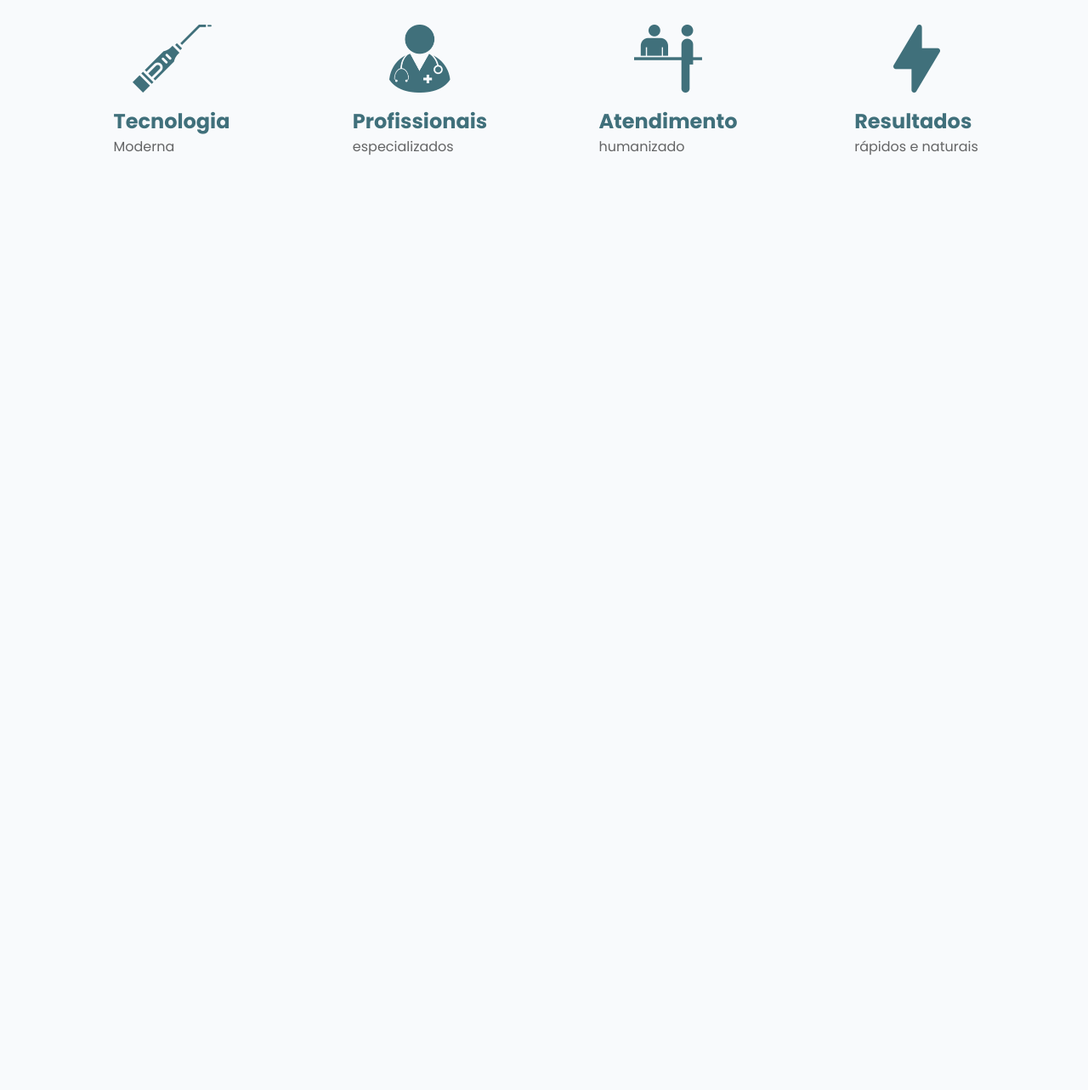
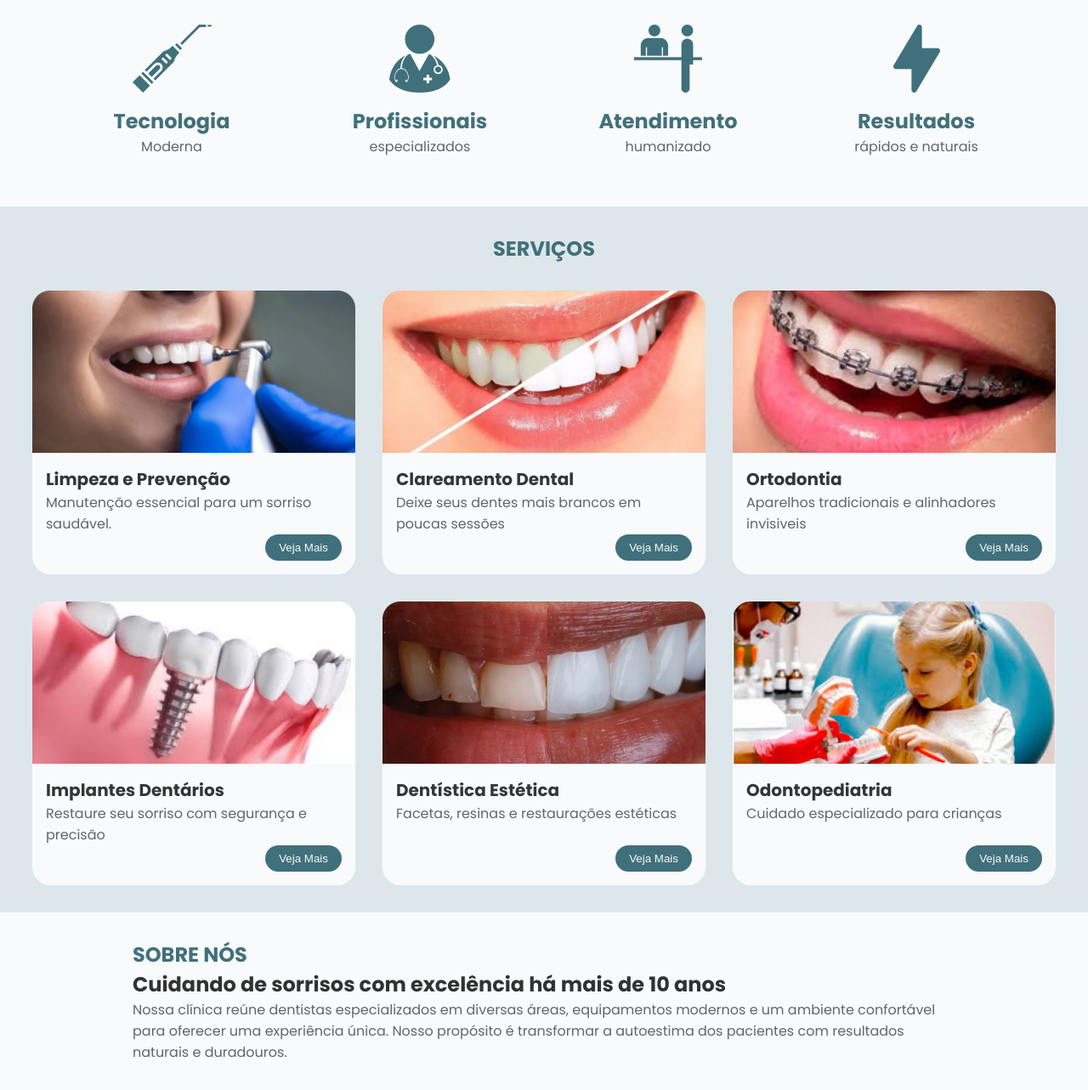
Before and after one commit to Joao-Henrique-Syllos-Braga/Dentista-exemplo, a plain HTML site: page index.html in a window 1280 px wide. Shown: the part 817-2100 px from the top of the page at 85% size. Before the commit the page ends 1060 px from the top, so only its background shows below. Drawn offline with Linux system fonts and the light colour scheme.

Commit message:
Serviços feito

```diff
--- a/index.html
+++ b/index.html
@@ -82,6 +82,85 @@
           </div>
         </div>
       </section>
+      <section class="servicos">
+        <h1 class="srv-title bnef-highlight">SERVIÇOS</h1>
+        <div class="srv-cards">
+          <div class="srv-card">
+            <img src="Imagens/cards/limpeza.png" alt="" class="srv-img" />
+            <div class="srv-card-container">
+              <h2 class="srv-card-title">Limpeza e Prevenção</h2>
+              <p class="srv-card-tet">
+                Manutenção essencial para um sorriso saudável.
+              </p>
+              <button class="srv-card-btn">Veja Mais</button>
+            </div>
+          </div>
+          <div class="srv-card">
+            <img src="Imagens/cards/clareamento.png" alt="" class="srv-img" />
+            <div class="srv-card-container">
+              <h2 class="srv-card-title">Clareamento Dental</h2>
+              <p class="srv-card-text">
+                Deixe seus dentes mais brancos em poucas sessões
+              </p>
+              <button class="srv-card-btn">Veja Mais</button>
+            </div>
+          </div>
+          <div class="srv-card">
+            <img src="Imagens/cards/ortodontia.png" alt="" class="srv-img" />
+            <div class="srv-card-container">
+              <h2 class="srv-card-title">Ortodontia</h2>
+              <p class="srv-card-text">
+                Aparelhos tradicionais e alinhadores invisiveis
+              </p>
+              <button class="srv-card-btn">Veja Mais</button>
+            </div>
+          </div>
+          <div class="srv-card">
+            <img src="Imagens/cards/implantes.png" alt="" class="srv-img" />
+            <div class="srv-card-container">
+              <h2 class="srv-card-title">Implantes Dentários</h2>
+              <p class="srv-card-text">
+                Restaure seu sorriso com segurança e precisão
+              </p>
+              <button class="srv-card-btn">Veja Mais</button>
+            </div>
+          </div>
+          <div class="srv-card">
+            <img src="Imagens/cards/estetica.png" alt="" class="srv-img" />
+            <div class="srv-card-container">
+              <h2 class="srv-card-title">Dentística Estética</h2>
+              <p class="srv-card-text">
+                Facetas, resinas e restaurações estéticas
+              </p>
+              <button class="srv-card-btn">Veja Mais</button>
+            </div>
+          </div>
+          <div class="srv-card">
+            <img src="Imagens/cards/pediatria.png" alt="" class="srv-img" />
+            <div class="srv-card-container">
+              <h2 class="srv-card-title">Odontopediatria</h2>
+              <p class="srv-card-text">Cuidado especializado para crianças</p>
+              <button class="srv-card-btn">Veja Mais</button>
+            </div>
+          </div>
+        </div>
+      </section>
+      <section class="sobre">
+        <div class="sobre-container">
+          <h1>SOBRE NÓS</h1>
+          <div class="sobre-text-container">
+            <h2 class="sobre-title">
+              Cuidando de sorrisos com excelência há mais de 10 anos
+            </h2>
+            <p class="sobre-text">
+              Nossa clínica reúne dentistas especializados em diversas áreas,
+              equipamentos modernos e um ambiente confortável para oferecer uma
+              experiência única. Nosso propósito é transformar a autoestima dos
+              pacientes com resultados naturais e duradouros.
+            </p>
+          </div>
+        </div>
+      </section>
     </main>
   </body>
 </html>
--- a/style.css
+++ b/style.css
@@ -32,8 +32,8 @@ body {
   display: flex;
   flex-direction: row;
   justify-content: center;
-  padding: 1rem;
   position: fixed;
+  z-index: 99;
 }
 
 .nav-links {
@@ -41,6 +41,9 @@ body {
   flex-direction: row;
   list-style: none;
   gap: 2rem;
+  background-color: #dde7eb;
+  padding: 1rem;
+  border-radius: 26px;
 }
 
 .nav-link {
@@ -184,6 +187,7 @@ body {
   justify-content: center;
   align-items: center;
   gap: 1rem;
+  text-align: center;
 }
 
 .bnef-svg {
@@ -194,8 +198,89 @@ body {
   color: var(--cor2);
 }
 
+.servicos {
+  height: auto;
+  width: 100%;
+  display: flex;
+  justify-content: center;
+  align-items: center;
+  flex-direction: column;
+  background-color: var(--cor-fundo2);
+  padding: 2rem;
+}
 
+.srv-cards {
+  margin-top: 2rem;
+  display: grid;
+  grid-template-columns: 380px 380px 380px;
+  gap: 2rem;
+}
 
+.srv-card {
+  background-color: var(--cor-fundo1);
+  border-radius: 21px;
+  height: auto;
+  display: flex;
+  flex-direction: column;
+}
+
+.srv-card-container {
+  display: grid;
+  grid-template-rows: auto 1fr auto;
+  padding: 1rem;
+  flex-grow: 1;
+}
+
+.srv-img {
+  width: 380px;
+}
+
+.srv-card-title {
+  font-size: 20px;
+  color: rgba(0, 0, 0, 0.79);
+}
+
+.srv-card-btn {
+  padding: 0.5rem 1rem;
+  width: max-content;
+  border-radius: 16px;
+  border: none;
+  justify-self: right;
+  background-color: var(--cor2);
+  color: var(--cor-fundo1);
+  transition: 0.2s;
+}
+
+.srv-card-btn:hover {
+  background-color: var(--cor3);
+}
+
+.sobre {
+  background-color: var(--cor-fundo1);
+  display: flex;
+  flex-direction: column;
+  justify-content: center;
+  align-items: center;
+  padding: 1rem;
+}
+
+.sobre h1 {
+  color: var(--cor2);
+}
+
+.sobre-title {
+  color: rgba(0, 0, 0, 0.8);
+}
+
+.sobre-text {
+  color: var(--text);
+  font-size: 16px;
+}
+
+.sobre-container {
+  padding: 1rem;
+  width: min(1000px, 90%);
+}
 
 @media (max-width: 1028px) {
   .hero {
@@ -221,7 +306,22 @@ body {
     width: min(800px, 70vw);
   }
 
+  .beneficios {
+    height: auto;
+  }
+
   .bnef-cards {
     grid-template-columns: 200px 200px;
   }
+
+  .bnef-card h2 {
+    font-size: 20px;
+  }
+
 }
+
+@media (max-width: 1228px) {
+  .srv-cards {
+    grid-template-columns: 380px;
+  }
+}
```
Also changed, not shown: Imagens/cards/clareamento.png (added), Imagens/cards/estetica.png (added), Imagens/cards/implantes.png (added), Imagens/cards/limpeza.png (added), Imagens/cards/ortodontia.png (added), Imagens/cards/pediatria.png (added).
